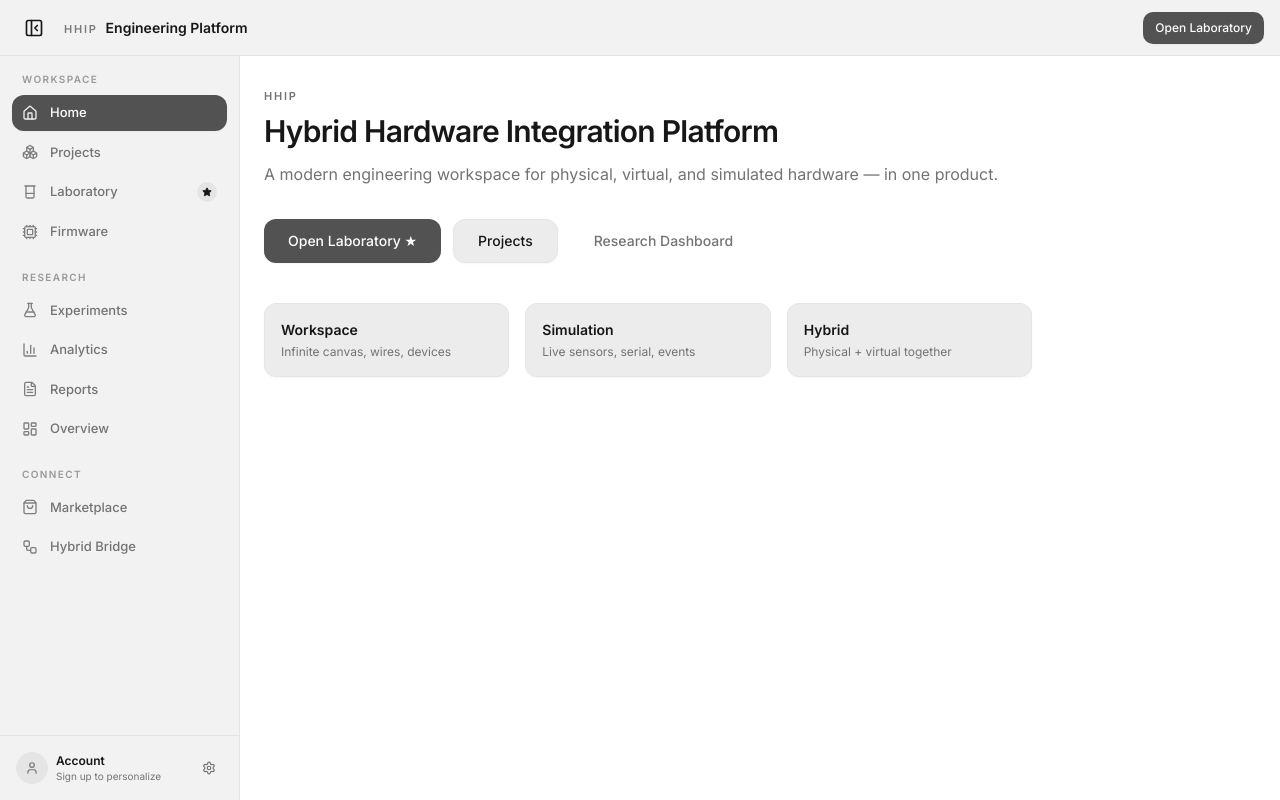
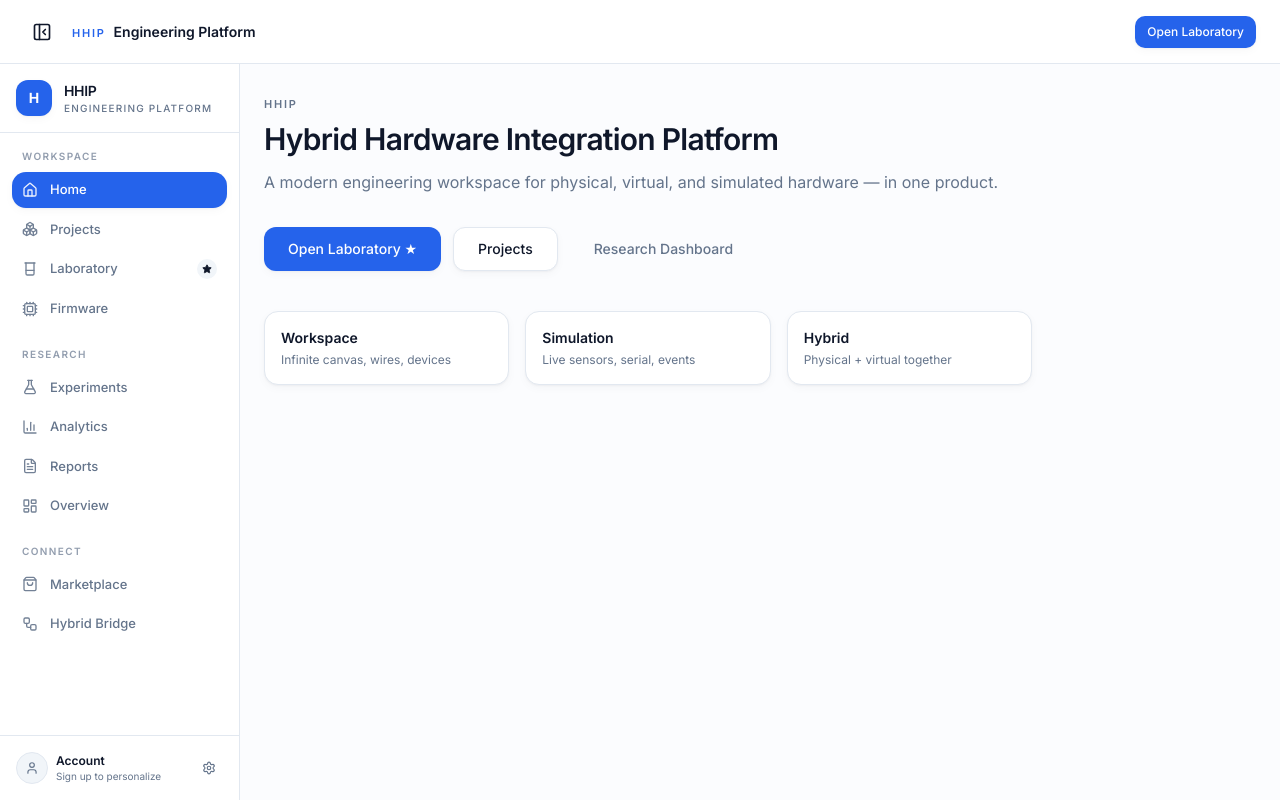
Before and after one commit to Jumetra-Technologies/Jumetra-Fronted, a Next.js app: page / in a window 1280 px wide. Built offline with nearby package versions, Linux system fonts and the light colour scheme.

Commit message:
vercel deployement setup

```diff
--- a/app/globals.css
+++ b/app/globals.css
@@ -4,36 +4,36 @@
 
 :root,
 [data-theme="light"] {
-  --background: #f2f2f2;
-  --foreground: #171717;
-  --surface: #ececec;
-  --canvas: #ffffff;
-  --header: #f2f2f2;
-  --header-foreground: #171717;
-  --sidebar: #f2f2f2;
-  --sidebar-foreground: #171717;
-  --sidebar-muted: #737373;
-  --sidebar-hover: rgba(0, 0, 0, 0.05);
-  --sidebar-border: rgba(0, 0, 0, 0.06);
-  --primary: #525252;
+  --background: #f6f8fb;
+  --foreground: #0f172a;
+  --surface: #ffffff;
+  --canvas: #fbfcfe;
+  --header: #ffffff;
+  --header-foreground: #0f172a;
+  --sidebar: #ffffff;
+  --sidebar-foreground: #0f172a;
+  --sidebar-muted: #64748b;
+  --sidebar-hover: #f1f5f9;
+  --sidebar-border: #e2e8f0;
+  --primary: #2563eb;
   --primary-foreground: #ffffff;
-  --success: #10b981;
+  --success: #16a34a;
   --success-foreground: #064e3b;
-  --warning: #f59e0b;
+  --warning: #d97706;
   --warning-foreground: #78350f;
-  --danger: #ef4444;
+  --danger: #dc2626;
   --danger-foreground: #7f1d1d;
-  --border: #e5e5e5;
-  --muted: #737373;
-  --muted-bg: #ececec;
-  --accent: #e8e8e8;
-  --ring: #737373;
-  --shadow-sm: 0 1px 2px rgba(15, 23, 42, 0.04);
-  --shadow-md: 0 4px 12px rgba(15, 23, 42, 0.06);
-  --radius: 12px;
+  --border: #e2e8f0;
+  --muted: #64748b;
+  --muted-bg: #f1f5f9;
+  --accent: #eff6ff;
+  --ring: #2563eb;
+  --shadow-sm: 0 1px 2px rgba(15, 23, 42, 0.04), 0 3px 10px rgba(15, 23, 42, 0.03);
+  --shadow-md: 0 12px 32px rgba(15, 23, 42, 0.08);
+  --radius: 14px;
   --radius-sm: 10px;
-  --canvas-grid: rgba(0, 0, 0, 0.06);
-  --scrollbar: #c4c4c4;
+  --canvas-grid: rgba(148, 163, 184, 0.14);
+  --scrollbar: #cbd5e1;
 }
 
 [data-theme="dark"] {
@@ -264,6 +264,11 @@ body {
   -webkit-font-smoothing: antialiased;
 }
 
+::selection {
+  background: #dbeafe;
+  color: #1e3a8a;
+}
+
 code,
 .font-mono,
 pre {
--- a/app/settings/page.tsx
+++ b/app/settings/page.tsx
@@ -2,6 +2,7 @@ import { Palette } from "lucide-react";
 import { DashboardShell } from "@/components/layout/sidebar";
 import { Card } from "@/components/ui/card";
 import { ThemeSettings } from "@/components/theme/theme-settings";
+import { API_BASE } from "@/lib/api-client";
 
 export default function SettingsPage() {
   return (
@@ -29,7 +30,7 @@ export default function SettingsPage() {
             <div>
               <dt className="text-muted">API URL</dt>
               <dd className="mt-0.5 font-mono text-foreground">
-                {process.env.NEXT_PUBLIC_API_URL ?? "http://127.0.0.1:8000"}
+                {API_BASE}
               </dd>
             </div>
             <div>
--- a/components/layout/sidebar.tsx
+++ b/components/layout/sidebar.tsx
@@ -223,6 +223,25 @@ export function Sidebar({
       )}
       style={{ borderColor: "var(--sidebar-border)" }}
     >
+      <div
+        className={cn(
+          "flex shrink-0 items-center border-b",
+          collapsed ? "justify-center px-2 py-4" : "gap-3 px-4 py-4",
+        )}
+        style={{ borderColor: "var(--sidebar-border)" }}
+      >
+        <span className="flex size-9 shrink-0 items-center justify-center rounded-xl bg-primary text-sm font-bold text-primary-foreground shadow-[var(--shadow-sm)]">
+          H
+        </span>
+        {!collapsed ? (
+          <div className="min-w-0">
+            <p className="truncate text-sm font-semibold tracking-tight text-sidebar-foreground">HHIP</p>
+            <p className="truncate text-[10px] font-medium uppercase tracking-[0.12em] text-sidebar-muted">
+              Engineering Platform
+            </p>
+          </div>
+        ) : null}
+      </div>
       <NavLinks activePath={activePath} collapsed={collapsed} onNavigate={onNavigate} />
       <div
         className={cn("mt-auto shrink-0 border-t", collapsed ? "p-2" : "p-3")}
@@ -268,7 +287,7 @@ export function DashboardShell({
   return (
     <div className="flex h-svh flex-col overflow-hidden bg-background">
       <header
-        className="flex h-14 shrink-0 items-center gap-3 border-b bg-header px-4 text-header-foreground shadow-[var(--shadow-sm)]"
+        className="flex h-16 shrink-0 items-center gap-3 border-b bg-header px-4 text-header-foreground shadow-[var(--shadow-sm)] sm:px-6"
         style={{ borderColor: "var(--sidebar-border)" }}
       >
         <Button
@@ -290,7 +309,7 @@ export function DashboardShell({
           {collapsed ? <PanelLeftOpen className="size-5" /> : <PanelLeftClose className="size-5" />}
         </Button>
         <div className="flex min-w-0 items-baseline gap-2">
-          <span className="text-[11px] font-semibold uppercase tracking-[0.16em] text-header-foreground/55">
+          <span className="text-[11px] font-semibold uppercase tracking-[0.16em] text-primary">
             HHIP
           </span>
           <span className="hidden truncate text-sm font-semibold text-header-foreground sm:inline">
--- a/components/ui/button.tsx
+++ b/components/ui/button.tsx
@@ -3,11 +3,11 @@ import { cva, type VariantProps } from "class-variance-authority";
 import { cn } from "@/lib/utils";
 
 const buttonVariants = cva(
-  "inline-flex items-center justify-center gap-2 rounded-[10px] text-sm font-medium transition-colors disabled:pointer-events-none disabled:opacity-50 focus-visible:outline-none focus-visible:ring-2 focus-visible:ring-[var(--ring)] focus-visible:ring-offset-2",
+  "inline-flex items-center justify-center gap-2 rounded-[10px] text-sm font-medium transition-all duration-200 disabled:pointer-events-none disabled:opacity-50 focus-visible:outline-none focus-visible:ring-2 focus-visible:ring-[var(--ring)] focus-visible:ring-offset-2",
   {
     variants: {
       variant: {
-        default: "bg-primary text-primary-foreground shadow-[var(--shadow-sm)] hover:opacity-90",
+        default: "bg-primary text-primary-foreground shadow-[var(--shadow-sm)] hover:bg-blue-700 hover:shadow-[var(--shadow-md)]",
         secondary:
           "border border-border bg-surface text-foreground shadow-[var(--shadow-sm)] hover:bg-muted-bg",
         ghost: "text-muted hover:bg-muted-bg hover:text-foreground",
--- a/components/ui/card.tsx
+++ b/components/ui/card.tsx
@@ -10,7 +10,7 @@ export function Card({
   return (
     <div
       className={cn(
-        "rounded-[12px] border border-border bg-surface p-6 shadow-[var(--shadow-sm)]",
+        "rounded-[14px] border border-border bg-surface p-6 shadow-[var(--shadow-sm)]",
         className,
       )}
     >
--- a/lib/api-client.ts
+++ b/lib/api-client.ts
@@ -27,7 +27,11 @@ import type {
 import type { WorkspaceNode, WorkspaceState } from "./workspace-types";
 import { coerceWorkspaceState } from "./workspace-snapshot";
 
-const API_BASE = process.env.NEXT_PUBLIC_API_URL ?? "http://127.0.0.1:8000";
+const DEFAULT_API_BASE =
+  process.env.NODE_ENV === "production"
+    ? "https://jumetra-backend-1.onrender.com"
+    : "http://127.0.0.1:8000";
+const API_BASE = (process.env.NEXT_PUBLIC_API_URL ?? DEFAULT_API_BASE).replace(/\/+$/, "");
 
 function buildQuery(params: Record<string, string | number | undefined | null>): string {
   const qs = new URLSearchParams();
@@ -55,7 +59,7 @@ async function fetchJson<T>(path: string, init?: RequestInit): Promise<T> {
   } catch (err) {
     const hint =
       typeof window !== "undefined"
-        ? `Cannot reach HHIP API at ${API_BASE}. Start it with: python hhip/run_api.py`
+        ? `Cannot reach the Jumetra API at ${API_BASE}. Check that the backend is running and that NEXT_PUBLIC_API_URL is correct.`
         : "";
     const message = err instanceof Error ? err.message : "Network error";
     throw new Error(hint ? `${message}. ${hint}` : message);
--- a/next.config.ts
+++ b/next.config.ts
@@ -1,7 +1,11 @@
 /** @type {import('next').NextConfig} */
 const nextConfig = {
   env: {
-    NEXT_PUBLIC_API_URL: process.env.NEXT_PUBLIC_API_URL ?? "http://127.0.0.1:8000",
+    NEXT_PUBLIC_API_URL:
+      process.env.NEXT_PUBLIC_API_URL ??
+      (process.env.NODE_ENV === "production"
+        ? "https://jumetra-backend-1.onrender.com"
+        : "http://127.0.0.1:8000"),
   },
 };
 
```
Also changed, not shown: 2 other files (tests, documents, lock files or other folders).
